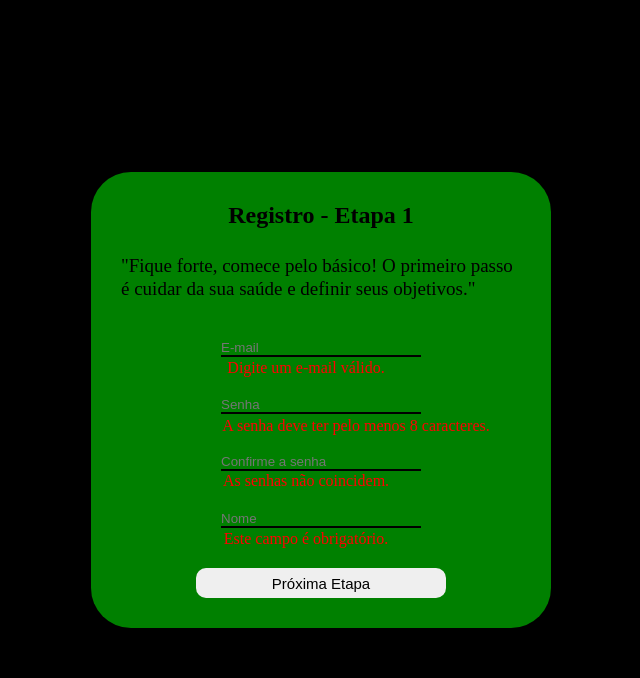
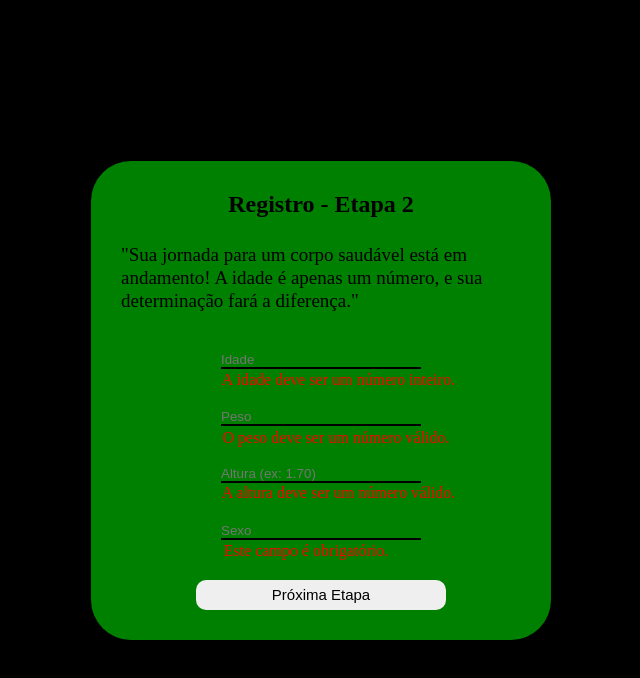
Before and after one commit to Ramom-Gomes/Fitness, a React (Vite) app: page /registro in a window 1280 px wide. Both pictures are taken after a click on the button "Próxima Etapa". Shown: the top 678 px of the page, without its empty margins (319-959 px from the left). Built offline with nearby package versions, Linux system fonts and the light colour scheme.

Commit message:
css-segundaEtapa-registro

```diff
--- a/src/components/registro.jsx
+++ b/src/components/registro.jsx
@@ -6,7 +6,7 @@ import '../estilizações/registro.css';
 function RegisterPage({ registerUser, users }) {
   const navigate = useNavigate();
 
-  const [currentStep, setCurrentStep] = useState(1);
+  const [currentStep, setCurrentStep] = useState(2);
 
   const [newUser, setNewUser] = useState({
     email: "",
@@ -160,49 +160,57 @@ function RegisterPage({ registerUser, users }) {
 
         {currentStep === 2 && (
           <>
-            <p>"Sua jornada para um corpo saudável está em andamento!
-              A idade é apenas um número, e sua determinação fará a diferença."
-            </p>
+            <div className={'mensagem-container'}>
+              <p className={'mensagem-motivacional'}>"Sua jornada para um corpo saudável está em andamento!
+                A idade é apenas um número, e sua determinação fará a diferença."
+              </p>
+            </div>
             <input
+              className={'input-idade'}
               type="text"
               placeholder="Idade"
               value={newUser.idade}
               onChange={(e) => setNewUser({ ...newUser, idade: e.target.value })}
             />
-            {errors.idade && <p>{errors.idade}</p>}
+            {errors.idade && <p className={`idade-error ${errors.idade ? 'show' : ''}`}>{errors.idade}</p>}
 
             <input
+              className={'input-peso'}
               type="text"
               placeholder="Peso"
               value={newUser.peso}
               onChange={(e) => setNewUser({ ...newUser, peso: e.target.value })}
             />
-            {errors.peso && <p>{errors.peso}</p>}
+            {errors.peso && <p className={`peso-error ${errors.peso ? 'show' : ''}`}>{errors.peso}</p>}
 
             <input
+              className={'input-altura'}
               type="text"
               placeholder="Altura (ex: 1.70)"
               value={newUser.altura}
               onChange={(e) => setNewUser({ ...newUser, altura: e.target.value })}
             />
-            {errors.altura && <p>{errors.altura}</p>}
+            {errors.altura && <p className={`altura-error ${errors.altura ? 'show' : ''}`}>{errors.altura}</p>}
 
             <input
+              className={'input-sexo'}
               type="text"
               placeholder="Sexo"
               value={newUser.sexo}
               onChange={(e) => setNewUser({ ...newUser, sexo: e.target.value })}
             />
-            {errors.sexo && <p>{errors.sexo}</p>}
+            {errors.sexo && <p className={`sexo-error ${errors.sexo ? 'show' : ''}`}>{errors.sexo}</p>}
           </>
         )}
 
         {currentStep === 3 && (
           <>
-            <p>"Continue firme na busca pelos seus objetivos! Sua determinação e consistência na
-              definição de metas e na frequência de treino o levarão a
-              uma vida mais saudável e ativa."
-            </p>
+            <div className={'mensagem-container'}>
+              <p className={'mensagem-motivacional'}>"Continue firme na busca pelos seus objetivos! Sua determinação e consistência na
+                definição de metas e na frequência de treino o levarão a
+                uma vida mais saudável e ativa."
+              </p>
+            </div>
             <input
               type="text"
               placeholder="Objetivo"
--- a/src/estilizações/registro.css
+++ b/src/estilizações/registro.css
@@ -27,7 +27,8 @@
   line-height: 23px;
 }
 
-.input-senha, .input-confirmarSenha, .input-nome, .input-email {
+.input-senha, .input-confirmarSenha, .input-nome, .input-email,
+.input-idade, .input-peso, .input-altura, .input-sexo {
   margin-top: 40px;
   border: none;
   border-bottom: 2px solid #000;
@@ -46,7 +47,8 @@
 }
 
 .email-error, .senha-error, .confirmarSenha-error, .nome-error,
-.email-error-user {
+.email-error-user, .idade-error, .peso-error, .altura-error,
+.sexo-error {
   visibility: hidden;
   color: red;
   position: absolute;
@@ -59,12 +61,21 @@
   margin-left: 100px;
 }
 
-.confirmarSenha-error {
+.confirmarSenha-error, .altura-error {
   bottom: 138px;
 }
 
-.nome-error {
+.altura-error, .idade-error {
+  margin-left: 65px;
+}
+
+.nome-error, .sexo-error {
   bottom: 80px;
+}
+
+.peso-error {
+  bottom: 193px;
+  margin-left: 60px;
 }
 
 @keyframes shake {
@@ -75,7 +86,8 @@
 
 .email-error.show,
 .senha-error.show, .confirmarSenha-error.show, .nome-error.show,
-.email-error-user.show {
+.email-error-user.show, .idade-error.show, .peso-error.show,
+.altura-error.show, .sexo-error.show {
 visibility: visible;
 animation: shake 0.5s ease forwards;
 }
```
